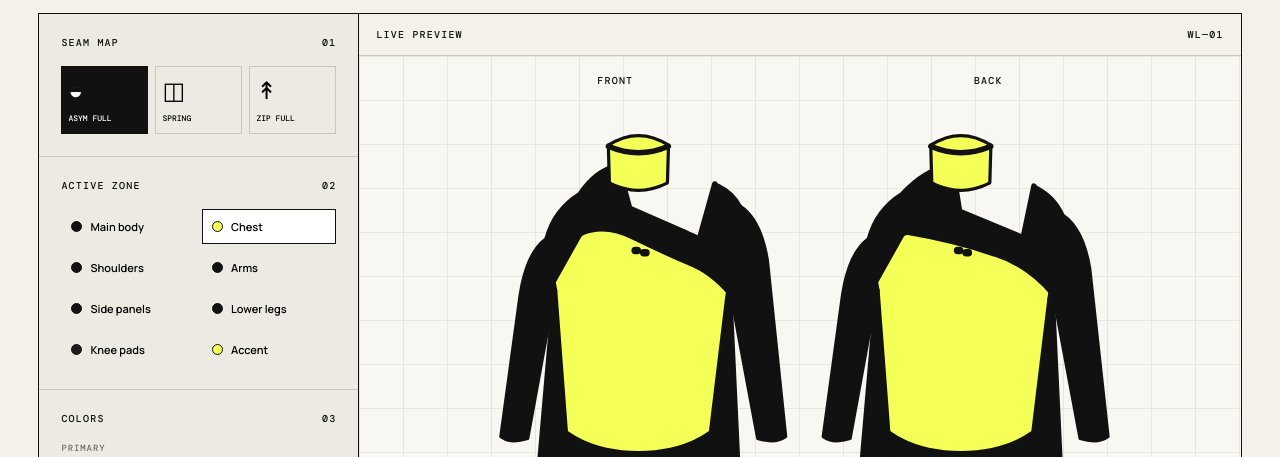
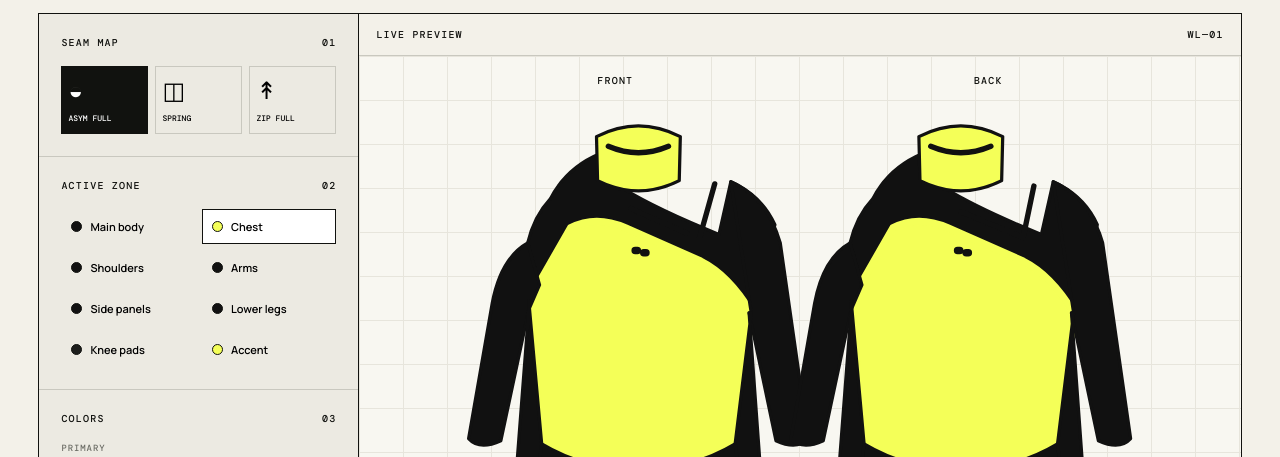
Before and after one commit to theLodgeBots/wetsuit-lab, a website: page index.html in a window 1280 px wide. Shown: the part 324-781 px from the top of the page. Drawn offline with nearby package versions, Linux system fonts and the light colour scheme.

Commit message:
Match asymmetric wetsuit reference geometry

```diff
--- a/app.js
+++ b/app.js
@@ -17,24 +17,24 @@ let history=[];
 const paths={
   classic:{
     front:{
-      shoulders:'M205 128 Q220 105 242 101 L253 142 L317 169 L331 119 Q347 125 355 140 L342 226 Q324 205 305 198 Q282 188 253 174 Q229 162 210 170 L183 218 L174 170 Q181 143 205 128Z',
-      chest:'M210 170 Q229 162 253 174 Q282 188 305 198 Q324 205 342 226 L327 350 Q300 369 260 369 Q220 369 193 350 L183 218Z',
-      body:'M193 350 Q220 369 260 369 Q300 369 327 350 L335 456 L288 466 Q276 438 260 415 Q244 438 232 466 L185 456Z',
-      arms:'M174 170 Q156 183 150 222 L132 354 Q140 361 157 356 L180 230 L183 218Z M355 140 Q374 153 380 190 L397 354 Q388 361 371 356 L346 222 L342 226Z',
-      sides:'M183 218 L193 350 L185 456 L166 392 L180 230Z M342 226 L327 350 L335 456 L354 392 L346 222Z',
-      legs:'M185 456 L232 466 Q240 505 233 550 L224 647 Q207 653 188 647 L177 548Z M288 466 L335 456 L343 548 L332 647 Q313 653 296 647 L287 550 Q280 505 288 466Z',
-      knees:'M181 493 Q207 475 233 494 L230 548 Q226 584 203 585 Q181 584 177 548Z M287 494 Q313 475 339 493 L343 548 Q339 584 317 585 Q294 584 290 548Z',
-      accent:'M232 83 Q260 65 288 83 L287 118 Q260 132 233 118Z'
+      shoulders:'M178 133 Q193 104 224 91 L238 86 L245 123 Q278 143 335 166 L346 117 Q375 130 387 157 L365 239 Q344 204 318 191 L248 160 Q220 148 197 160 L168 213 L157 174 Q163 149 178 133Z',
+      chest:'M197 160 Q220 148 248 160 L318 191 Q344 204 365 239 L350 361 Q310 385 260 385 Q210 385 170 361 L158 228 L197 160Z',
+      body:'M170 361 Q210 385 260 385 Q310 385 350 361 L361 448 L310 466 Q284 442 260 411 Q236 442 210 466 L159 448Z',
+      arms:'M157 174 Q132 188 124 230 L102 356 Q112 367 132 358 L158 236 L168 213Z M346 117 Q380 132 392 174 L418 356 Q408 367 388 358 L363 239 L365 239Z',
+      sides:'M158 228 L170 361 L159 448 L145 405 L158 236Z M365 239 L350 361 L361 448 L375 405 L363 239Z',
+      legs:'M159 448 L210 466 Q226 503 218 551 L207 654 Q188 660 169 653 L153 548Z M310 466 L361 448 L367 548 L351 653 Q332 660 313 654 L302 551 Q294 503 310 466Z',
+      knees:'M156 505 Q187 482 218 503 L215 552 Q210 590 185 591 Q160 590 154 552Z M302 503 Q333 482 364 505 L366 552 Q360 590 335 591 Q310 590 305 552Z',
+      accent:'M221 75 Q260 55 299 75 L298 116 Q260 135 222 116Z'
     },
     back:{
-      shoulders:'M505 128 Q528 103 553 101 L560 145 L618 169 L628 121 Q647 130 655 148 L642 226 Q619 199 590 190 Q552 177 510 170 L483 218 L474 170 Q481 143 505 128Z',
-      chest:'M510 170 Q552 177 590 190 Q619 199 642 226 L627 350 Q600 369 560 369 Q520 369 493 350 L483 218Z',
-      body:'M493 350 Q520 369 560 369 Q600 369 627 350 L635 456 L588 466 Q576 438 560 415 Q544 438 532 466 L485 456Z',
-      arms:'M474 170 Q456 183 450 222 L432 354 Q440 361 457 356 L480 230 L483 218Z M655 148 Q674 161 680 198 L697 354 Q688 361 671 356 L646 222 L642 226Z',
-      sides:'M483 218 L493 350 L485 456 L466 392 L480 230Z M642 226 L627 350 L635 456 L654 392 L646 222Z',
-      legs:'M485 456 L532 466 Q540 505 533 550 L524 647 Q507 653 488 647 L477 548Z M588 466 L635 456 L643 548 L632 647 Q613 653 596 647 L587 550 Q580 505 588 466Z',
-      knees:'M481 493 Q507 475 533 494 L530 548 Q526 584 503 585 Q481 584 477 548Z M587 494 Q613 475 639 493 L643 548 Q639 584 617 585 Q594 584 590 548Z',
-      accent:'M532 83 Q560 65 588 83 L587 118 Q560 132 533 118Z'
+      shoulders:'M478 133 Q493 104 524 91 L538 86 L545 123 Q578 143 635 166 L646 117 Q675 130 687 157 L665 239 Q644 204 618 191 L548 160 Q520 148 497 160 L468 213 L457 174 Q463 149 478 133Z',
+      chest:'M497 160 Q520 148 548 160 L618 191 Q644 204 665 239 L650 361 Q610 385 560 385 Q510 385 470 361 L458 228 L497 160Z',
+      body:'M470 361 Q510 385 560 385 Q610 385 650 361 L661 448 L610 466 Q584 442 560 411 Q536 442 510 466 L459 448Z',
+      arms:'M457 174 Q432 188 424 230 L402 356 Q412 367 432 358 L458 236 L468 213Z M646 117 Q680 132 692 174 L718 356 Q708 367 688 358 L663 239 L665 239Z',
+      sides:'M458 228 L470 361 L459 448 L445 405 L458 236Z M665 239 L650 361 L661 448 L675 405 L663 239Z',
+      legs:'M459 448 L510 466 Q526 503 518 551 L507 654 Q488 660 469 653 L453 548Z M610 466 L661 448 L667 548 L651 653 Q632 660 613 654 L602 551 Q594 503 610 466Z',
+      knees:'M456 505 Q487 482 518 503 L515 552 Q510 590 485 591 Q460 590 454 552Z M602 503 Q633 482 664 505 L666 552 Q660 590 635 591 Q610 590 605 552Z',
+      accent:'M521 75 Q560 55 599 75 L598 116 Q560 135 522 116Z'
     }
   },
   apex:{
--- a/mobile.css
+++ b/mobile.css
@@ -13,6 +13,8 @@
   .controls { min-width: 0; }
   .control-section { padding: 20px 16px; }
   .workspace { min-height: 0; }
+  .workspace { display: flex; flex-direction: column; }
+  .stage-wrap { order: -1; border-bottom: 1px solid var(--ink); }
   .zone-button, .model-card, .pattern, .swatch { min-height: 44px; }
   .zone-picker { grid-template-columns: 1fr 1fr; }
   .swatches { grid-template-columns: repeat(8, minmax(36px, 1fr)); overflow-x: auto; padding: 2px; }
```
